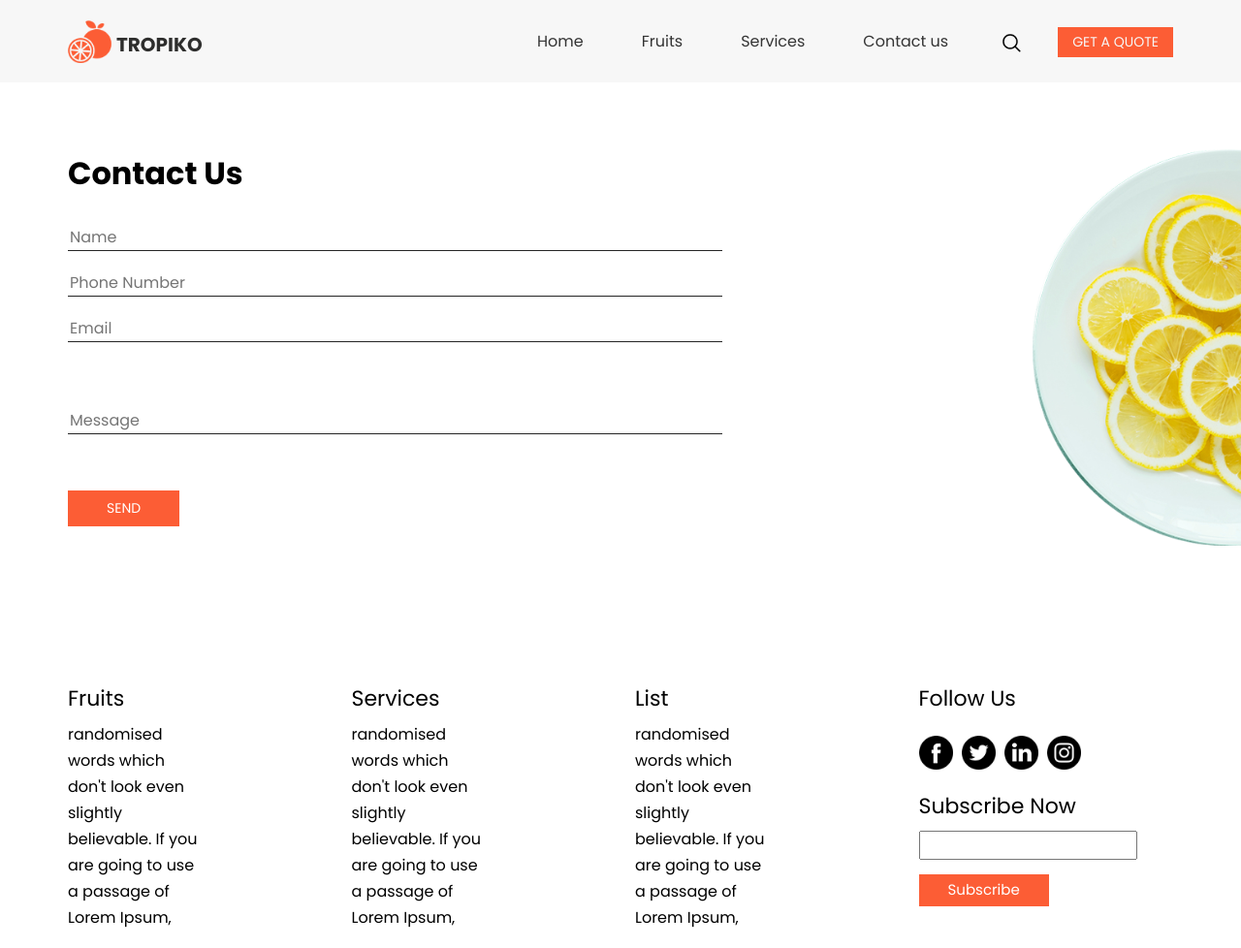
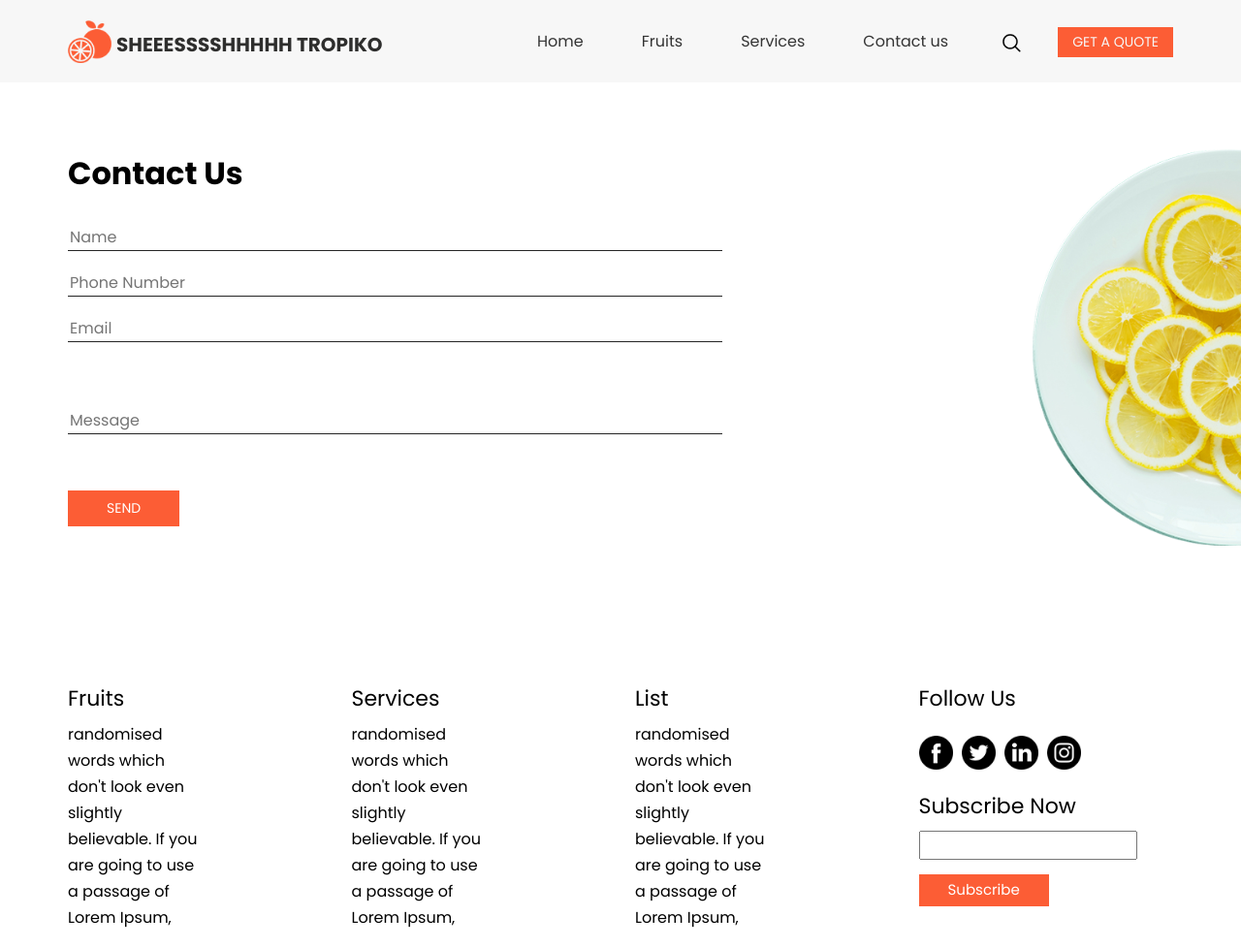
Before and after one commit to Alikoros/firstwebsite_Diasnes, a plain HTML site: page contact.html in a window 1280 px wide. Shown: the top 978 px of the page at 97% size. Drawn offline with nearby package versions, Linux system fonts and the light colour scheme; some packages are replaced by stand-ins of ours.

Commit message:
Update contact.html

```diff
--- a/contact.html
+++ b/contact.html
@@ -37,7 +37,7 @@
         <nav class="navbar navbar-expand-lg custom_nav-container pt-3">
           <a class="navbar-brand" href="index.html">
             <img src="images/logo.png" alt="" /><span>
-              Tropiko
+              Sheeesssshhhhh Tropiko
             </span>
           </a>
           <button class="navbar-toggler" type="button" data-toggle="collapse" data-target="#navbarSupportedContent"
```
